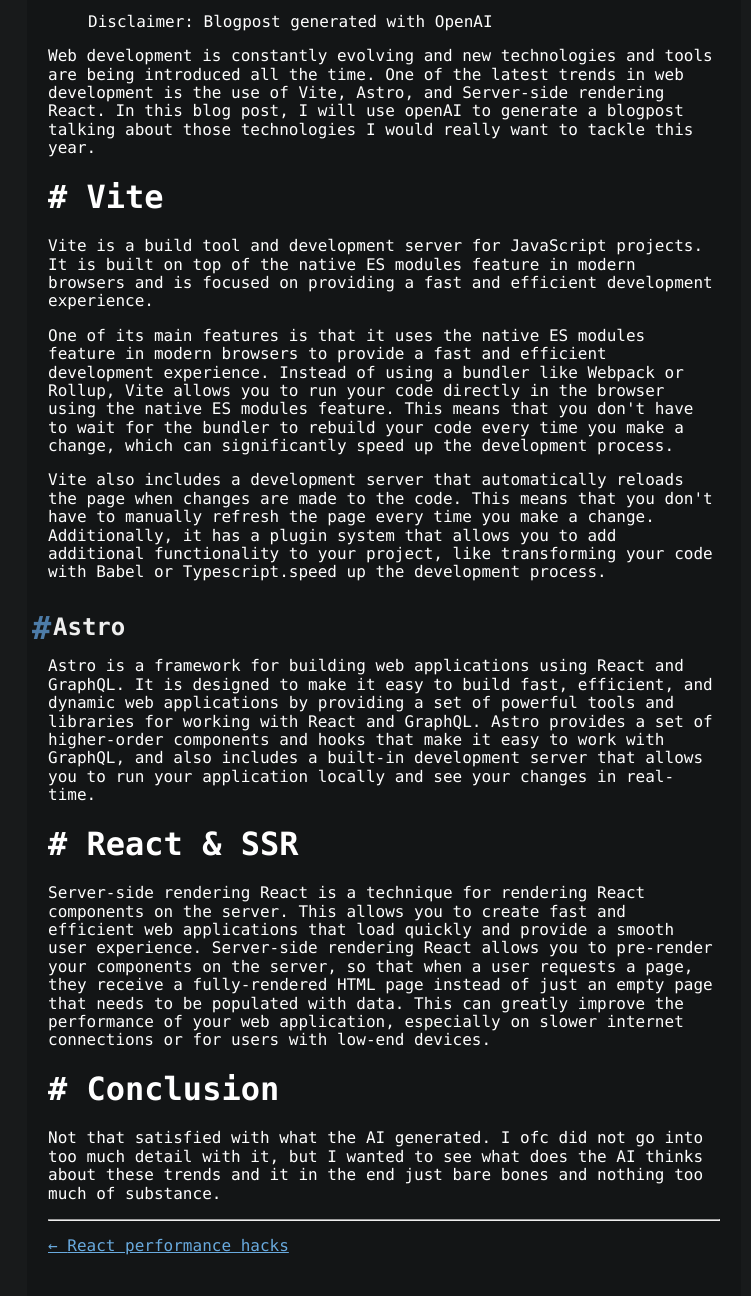
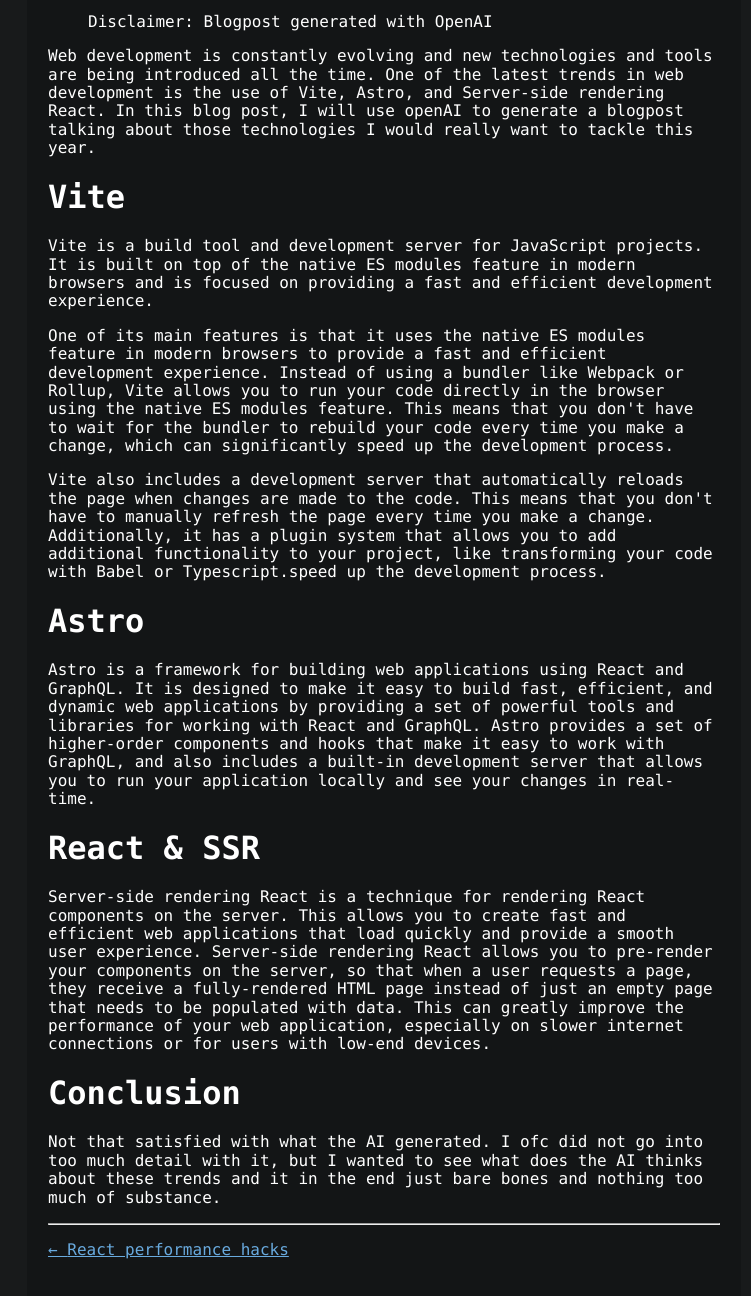
Before and after one commit to alminisl/Blog, a Gatsby site: page /long-time-no-see-looking-at-2023-and-what-is-interesting-to-me/ in a window 1280 px wide. Shown: the part 232-1528 px from the top of the page, without its empty margins (256-1007 px from the left). Built offline with nearby package versions, Linux system fonts and the light colour scheme; Gatsby itself is replaced by a stand-in of ours.

Commit message:
Update Article “long-time-no-see-looking-at-2023-and-what-is-interesting-to-me”

```diff
--- a/content/blog/long-time-no-see-looking-at-2023-and-what-is-interesting-to-me.md
+++ b/content/blog/long-time-no-see-looking-at-2023-and-what-is-interesting-to-me.md
@@ -8,7 +8,7 @@
 Web development is constantly evolving and new technologies and tools are being introduced all the time. One of the latest trends in web development is the use of Vite, Astro, and Server-side rendering React. In this blog post, I will use openAI to generate a blogpost talking about those technologies I would really want to tackle this year.
 
 
-#﻿# Vite
+#﻿ Vite
 
 Vite is a build tool and development server for JavaScript projects. It is built on top of the native ES modules feature in modern browsers and is focused on providing a fast and efficient development experience.
 
@@ -16,14 +16,14 @@
 
 Vite also includes a development server that automatically reloads the page when changes are made to the code. This means that you don't have to manually refresh the page every time you make a change. Additionally, it has a plugin system that allows you to add additional functionality to your project, like transforming your code with Babel or Typescript.speed up the development process.
 
-##﻿ Astro
+# Astro
 
 Astro is a framework for building web applications using React and GraphQL. It is designed to make it easy to build fast, efficient, and dynamic web applications by providing a set of powerful tools and libraries for working with React and GraphQL. Astro provides a set of higher-order components and hooks that make it easy to work with GraphQL, and also includes a built-in development server that allows you to run your application locally and see your changes in real-time.
 
-#﻿# React & SSR
+#﻿ React & SSR
 
 Server-side rendering React is a technique for rendering React components on the server. This allows you to create fast and efficient web applications that load quickly and provide a smooth user experience. Server-side rendering React allows you to pre-render your components on the server, so that when a user requests a page, they receive a fully-rendered HTML page instead of just an empty page that needs to be populated with data. This can greatly improve the performance of your web application, especially on slower internet connections or for users with low-end devices.
 
-#﻿# Conclusion
+#﻿ Conclusion
 
 N﻿ot that satisfied with what the AI generated. I ofc did not go into too much detail with it, but I wanted to see what does the AI thinks about these trends  and it in the end just bare bones and nothing too much of substance.
```
